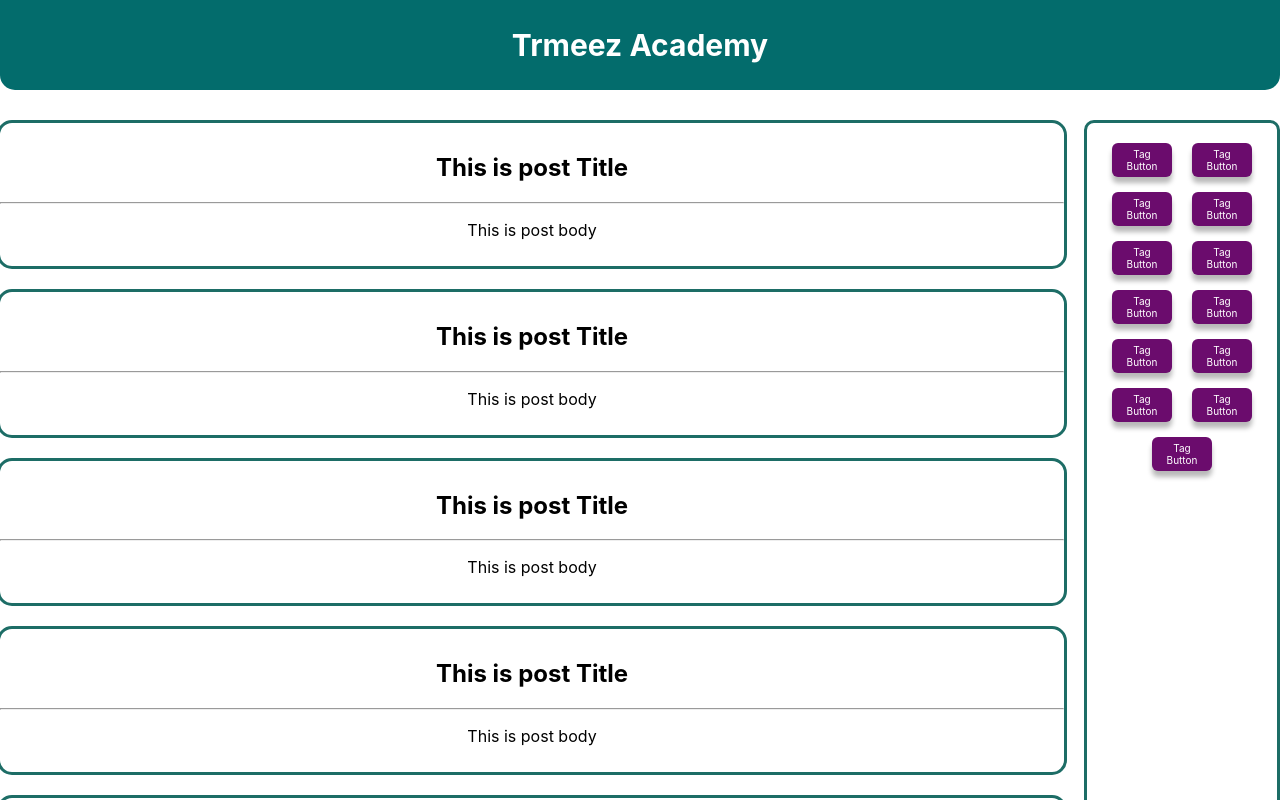
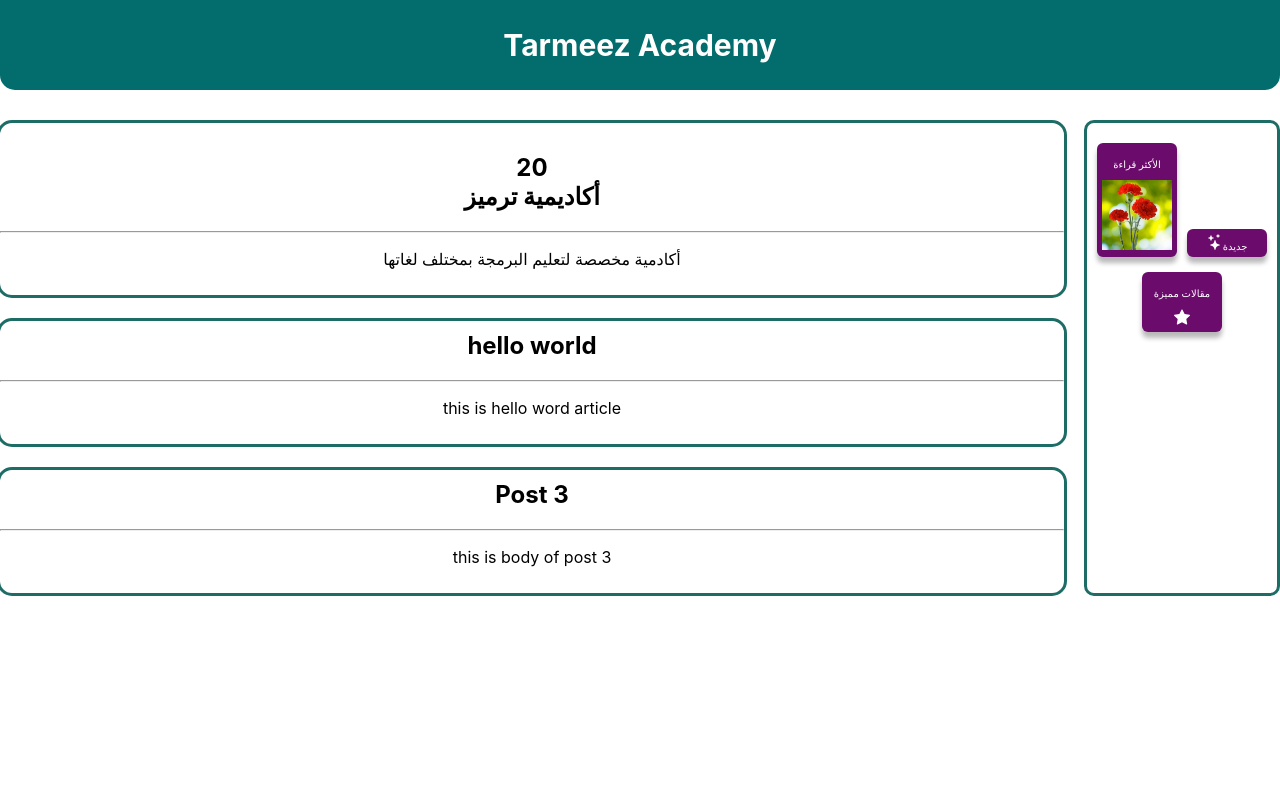
Before and after one commit to Ahmeed1123/react-challenges, a React (Create React App) app: page / in a window 1280 px wide. Shown: the top 800 px of the page. Built offline with nearby package versions, Linux system fonts and the light colour scheme.

Commit message:
challenge to props

```diff
--- a/public/index.html
+++ b/public/index.html
@@ -1,9 +1,9 @@
 <!DOCTYPE html>
 <html lang="en">
   <head>
-    <meta charset="utf-8" />
+    <meta charset="UTF-8">
     <link rel="icon" href="%PUBLIC_URL%/favicon.ico" />
-    <meta name="viewport" content="width=device-width, initial-scale=1" />
+    <meta name="viewport" content="width=device-width, initial-scale=1.0">
     <meta name="theme-color" content="#000000" />
     <meta
       name="description"
--- a/src/App.js
+++ b/src/App.js
@@ -8,7 +8,7 @@ import Posts from './layouts/Posts';
 function App() {
   return (
     <div className="App">
-      <Navbar />
+      <Navbar prandName="Tarmeez Academy" />
       <div className="containar">
           <Posts/>
           <Sidebar/>
--- a/src/layouts/Posts.js
+++ b/src/layouts/Posts.js
@@ -1,23 +1,27 @@
 export default function Posts() {
+    const firstTitle = `
+                        أكاديمية ترميز
+                        `;
+    const contentOne = `أكادمية مخصصة لتعليم البرمجة بمختلف لغاتها`;
+    return (
+        <div className="posts">
+            <Card title={firstTitle} content={contentOne} >
+                <h2 className="mb-0">20</h2>
+            </Card>
+            <Card title="hello world" content="this is hello word article"/>
+            <Card title="Post 3" content="this is body of post 3" />
+        </div>
 
-return (
-    <div className="posts">
-        <Card />
-        <Card />
-        <Card />
-        <Card />
-        <Card />
-    </div>
-
-);
+    );
 }
 
-function Card() {
+function Card({title, content , children}) {
     return (
         <div className="card">
-            <h2>This is post Title</h2>
+            {children}
+            <h2 className="mt-0">{title}</h2>
              <hr/>
-            <p>This is post body</p>
+            <p>{content}</p>
         </div>
     );
 }
--- a/src/layouts/Sidebar.js
+++ b/src/layouts/Sidebar.js
@@ -13,6 +13,7 @@ export default function Sidebar() {
         "borderRadius": "10px",
         "display": "inline-block",
         "gap": "20px",
+        "margin": "0 5px",
         "minWidth": "80px",
         "maxWidth": "80px",
 
@@ -20,28 +21,36 @@ export default function Sidebar() {
     return (
         <aside style={StyleSidebar}>
                 <div style={StyleColection}>
-                    <Btn />
-                    <Btn />
-                    <Btn />
-                    <Btn />
-                    <Btn />
-                    <Btn />
+                    <Btn title="الأكثر قراءة">
+                        <p>الأكثر قراءة</p>
+                        <img style={{ maxWidth:"100%" }} src={process.env.PUBLIC_URL + "/zhra2.webp"} alt=""  />
+                    </Btn>
                 </div>
                 <div style={StyleColection}>
-                    <Btn />
-                    <Btn />
-                    <Btn />
-                    <Btn />
-                    <Btn />
-                    <Btn />
+                    <Btn title="جديدة" >
+                    <svg xmlns="http://www.w3.org/2000/svg" width="16" height="16" fill="currentColor" class="bi bi-stars" viewBox="0 0 16 16">
+                        <path d="M7.657 6.247c.11-.33.576-.33.686 0l.645 1.937a2.89 2.89 0 0 0 1.829 1.828l1.936.645c.33.11.33.576 0 .686l-1.937.645a2.89 2.89 0 0 0-1.828 1.829l-.645 1.936a.361.361 0 0 1-.686 0l-.645-1.937a2.89 2.89 0 0 0-1.828-1.828l-1.937-.645a.361.361 0 0 1 0-.686l1.937-.645a2.89 2.89 0 0 0 1.828-1.828zM3.794 1.148a.217.217 0 0 1 .412 0l.387 1.162c.173.518.579.924 1.097 1.097l1.162.387a.217.217 0 0 1 0 .412l-1.162.387A1.73 1.73 0 0 0 4.593 5.69l-.387 1.162a.217.217 0 0 1-.412 0L3.407 5.69A1.73 1.73 0 0 0 2.31 4.593l-1.162-.387a.217.217 0 0 1 0-.412l1.162-.387A1.73 1.73 0 0 0 3.407 2.31zM10.863.099a.145.145 0 0 1 .274 0l.258.774c.115.346.386.617.732.732l.774.258a.145.145 0 0 1 0 .274l-.774.258a1.16 1.16 0 0 0-.732.732l-.258.774a.145.145 0 0 1-.274 0l-.258-.774a1.16 1.16 0 0 0-.732-.732L9.1 2.137a.145.145 0 0 1 0-.274l.774-.258c.346-.115.617-.386.732-.732z"/>
+                    </svg>
+                        <span>جديدة</span>
+
+                    </Btn>
+
                 </div>
-                <Btn />
+                <Btn>
+                    <p>مقالات مميزة</p>
+                    <svg xmlns="http://www.w3.org/2000/svg" width="16" height="16" fill="currentColor" class="bi bi-star-fill" viewBox="0 0 16 16">
+                        <path d="M3.612 15.443c-.386.198-.824-.149-.746-.592l.83-4.73L.173 6.765c-.329-.314-.158-.888.283-.95l4.898-.696L7.538.792c.197-.39.73-.39.927 0l2.184 4.327 4.898.696c.441.062.612.636.282.95l-3.522 3.356.83 4.73c.078.443-.36.79-.746.592L8 13.187l-4.389 2.256z"/>
+                    </svg>
+                </Btn>
         </aside>
     );
 }
-function Btn() {
+function Btn({ children}) {
     const BtnClass = "btn btn-click";
     return (
-        <a href={"#"} className={BtnClass}>Tag Button</a>
+
+        <a href={"#"} className={BtnClass}>
+            {children}
+        </a>
     );
 }
--- a/src/layouts/css/style.css
+++ b/src/layouts/css/style.css
@@ -1,3 +1,9 @@
+.mb-0 {
+    margin-bottom: 0 !important;
+}
+.mt-0 {
+    margin-top: 0 !important;
+}
 navbar {
     background-color: #036c6c;
     display: flex;
@@ -36,7 +42,7 @@ navbar {
     }
 }
 .btn {
-    max-width: 50px;
+    max-width: 70px;
     margin: 0 auto 15px;
     padding: 5px;
     border-radius: 6px;
--- a/src/layouts/navbar.js
+++ b/src/layouts/navbar.js
@@ -1,7 +1,7 @@
-export default function navbar() {
+export default function navbar({prandName}) {
     return (
         <navbar>
-             <h3 className={"my-0 fs-1"}>Trmeez Academy</h3>
+             <h3 className={"my-0 fs-1"}>{prandName}</h3>
         </navbar>
     );
 }
```
Also changed, not shown: public/zhra2.webp (added).
